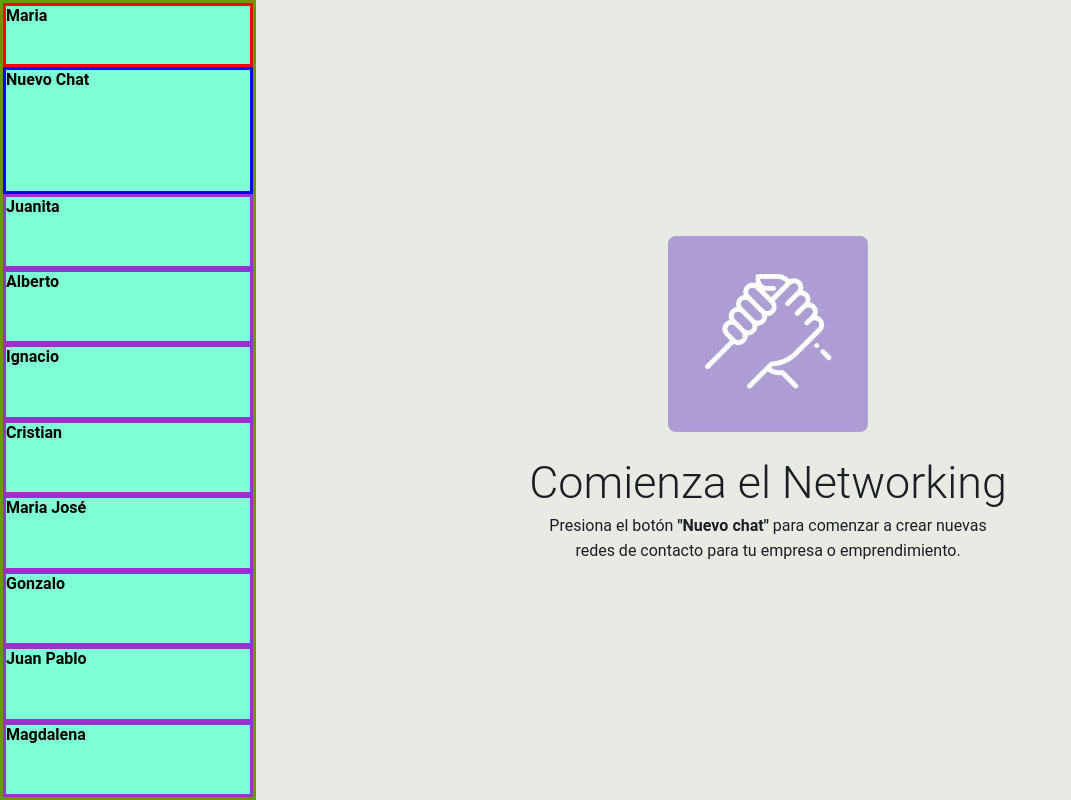
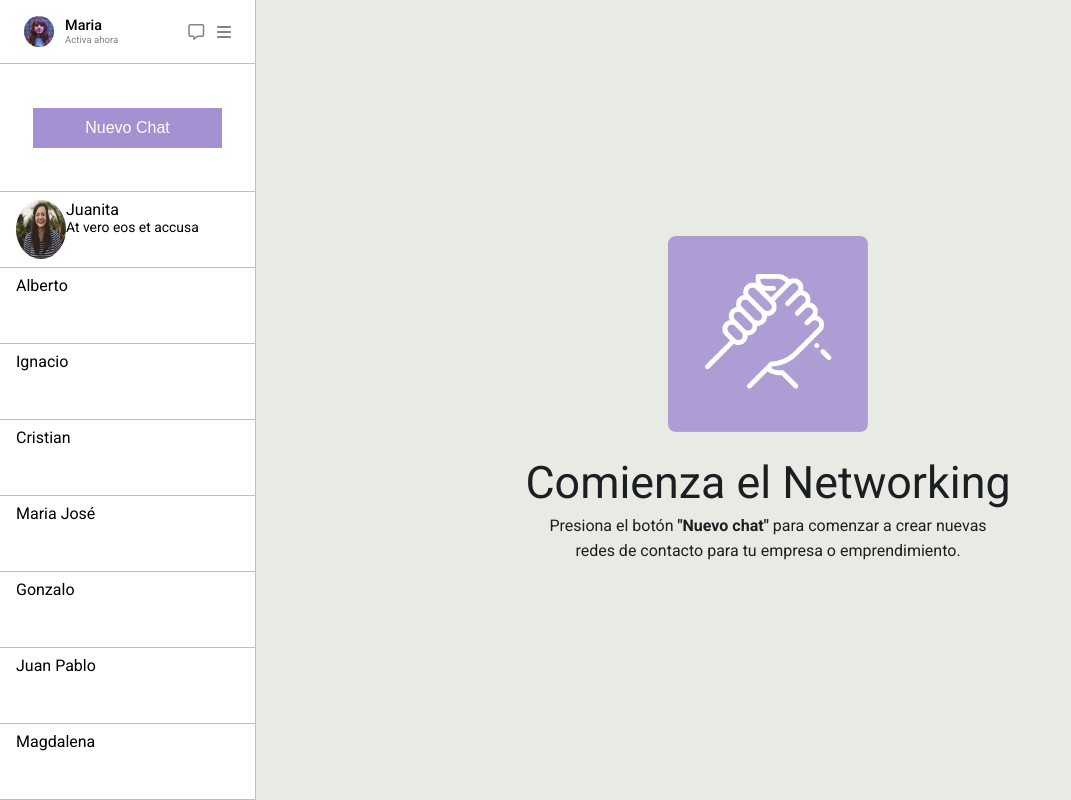
Before and after one commit to joscarmona/desafio-sistema-mensajeria, a plain HTML site: page index.html in a window 1280 px wide. Shown: the whole page, without its empty margins (0-1071 px from the left). Drawn offline with Linux system fonts and the light colour scheme.

Commit message:
seccion de contactos, listo el maquetado de usuario y del botón, se continúa maquetando los contactos con los mensajes

```diff
--- a/assets/css/style.css
+++ b/assets/css/style.css
@@ -1,6 +1,7 @@
 body{
-    font-family: 'Roboto', sans-serif;
     /* background-color: brown; */
+    font-family: "Roboto", sans-serif;
+    font-style: normal;
     height: 100vh;
     width: 100vw;
 }
@@ -51,7 +52,8 @@ body{
 .principal-h2{
     /* font-size: 45px; */
     font-size: 2.8rem;
-    font-weight: 300;
+    font-weight: 400;
+    /* font-stretch: condensed; */
 }
 
 .principal-parrafo-2{
@@ -60,6 +62,7 @@ body{
     /* text-align: center; */
     line-height: 1.6;
     text-align: center;
+    font-size: 1rem;
 }
 /* ******************************************************************************************************** */
 /* ******************************************************************************************************** */
@@ -70,7 +73,7 @@ body{
 /* *************************************** SECCION CONTACTOS ********************************************** */
 /* ******************************************************************************************************** */
 .contactos{
-    background-color: aquamarine;
+    /* background-color: aquamarine; */
     height: 100%;
 
     /* width: 25%; */
@@ -79,30 +82,102 @@ body{
 }
 
 ul{
-    border: solid 3px rgb(111, 150, 6);
+    /* border: solid 3px rgb(111, 150, 6); */
     display: flex;
     flex-direction: column;
     height: 100%;
 }
 
-/* li{
-    border: solid 1px red;
-    flex: 0 0 10%;
-} */
-
 .item-1{
-    border: solid 3px red;
+    /* border: solid 3px red; */
+    border-bottom: solid 0.5px #BEC1BB;
+    border-right: solid 0.5px #BEC1BB;
     flex: 0 0 8%;
+    display: flex;
+    justify-content: space-between;
+    align-items: center;
+    padding: 0.5rem 1.5rem 0.5rem 1.5rem;
 }
 
 .item-2{
-    border: solid 3px blue;
+    /* border: solid 3px blue; */
+    border-bottom: solid 0.5px #BEC1BB;
+    border-right: solid 0.5px #BEC1BB;
     flex: 0 0 16%;
+    display: flex;
+    justify-content: center;
+    align-items: center;
 }
 
 .item-3{
-    border: solid 3px darkorchid;
+    /* border: solid 3px darkorchid; */
+    border-bottom: solid 0.5px #BEC1BB;
+    border-right: solid 0.5px #BEC1BB;
     flex: 0 0 9.5%;
+    display: flex;
+    padding: 0.5rem 0rem 0.5rem 1.0rem;
+}
+
+.usuario-h4{
+    font-size: 0.9rem;
+    font-weight: 410;
+}
+
+.boton-h4{
+    font-size: 1rem;
+    background-color: #A491D2;
+    color: white;
+    border: none;
+    /* width: 190px; */
+    width: 11.87rem;
+    /* height: 40px; */
+    height: 2.5rem;
+}
+
+.contacto-h4{
+    font-size: 1rem;
+    font-weight: 400;
+}
+
+.contacto-mensaje{
+    font-size: 0.87rem;
+    font-weight: 400;
+}
+
+.estado{
+    font-size: 0.6rem;
+    /* color: #BEC1BB; */
+    color: #828485;
+}
+
+i{
+    /* color: #BEC1BB; */
+    color: #828485;;
+}
+
+.usuario-container{
+    /* border: solid 1px red; */
+    display: flex;
+    align-items: center;
+    gap: 0.7rem;
+}
+
+.thumbnail-usuario{
+    /* width: 50px; */
+    /* width: 3.1rem; */
+    /* width: 30px; */
+    width: 1.87rem;
+    border-radius: 100%;
+}
+
+.icon-container{
+    display: flex;
+    gap: 0.8rem;
+}
+
+.thumbnail-contactos{
+    width: 50px;
+    border-radius: 100%;
 }
 /* ******************************************************************************************************** */
 /* ******************************************************************************************************** */
--- a/index.html
+++ b/index.html
@@ -15,6 +15,15 @@
     <!-- Agregar iconos desde fontawesome -->
     <script src="https://kit.fontawesome.com/f1954fad1e.js" crossorigin="anonymous"></script>
 
+    <!-- Tipografía utilizada en la página desde Google Fonts-->
+    <link rel="preconnect" href="https://fonts.googleapis.com">
+    <link rel="preconnect" href="https://fonts.gstatic.com" crossorigin>
+    <link href="https://fonts.googleapis.com/css2?family=Roboto:ital,wght@0,100;0,300;0,400;0,500;0,700;0,900;1,100;1,300;1,400;1,500;1,700;1,900&display=swap" rel="stylesheet">
+
+    <link rel="preconnect" href="https://fonts.googleapis.com">
+    <link rel="preconnect" href="https://fonts.gstatic.com" crossorigin>
+    <link href="https://fonts.googleapis.com/css2?family=Open+Sans:ital,wght@0,300..800;1,300..800&display=swap" rel="stylesheet">
+
 </head>
 <body>
 
@@ -29,36 +38,50 @@
             <ul>
                 <!-- USUARIO -->
                 <li class="item-1">
-                    <h4>Maria</h4>
+                    <article class="usuario-container">
+                        <img class="thumbnail-usuario" src="./assets/image/maria.webp" alt="imagen del usuario maria">
+                        <div>
+                            <h4 class="usuario-h4">Maria</h4>
+                            <p class="estado">Activa ahora</p>
+                        </div>
+                    </article>
+                    <article class="icon-container">
+                        <i class="fa-regular fa-message"></i>
+                        <i class="fa-solid fa-bars"></i>
+                    </article>
                 </li>
                 <!-- BOTON NUEVO CHAT -->
                 <li class="item-2">
-                    <h4>Nuevo Chat</h4>
+                    <button class="boton-h4">Nuevo Chat</button>
                 </li>
                 <!-- CONTACTOS -->
                 <li class="item-3">
-                    <h4>Juanita</h4>
+                    <img class="thumbnail-contactos" src="./assets/image/juanita.webp" alt="imagen de contacto juanita">
+                    <div>
+                        <h4 class="contacto-h4">Juanita</h4>
+                        <p class="contacto-mensaje">At vero eos et accusa</p>
+                    </div>
                 </li>
                 <li class="item-3">
-                    <h4>Alberto</h4>
+                    <h4 class="contacto-h4">Alberto</h4>
                 </li>
                 <li class="item-3">
-                    <h4>Ignacio</h4>
+                    <h4 class="contacto-h4">Ignacio</h4>
                 </li>
                 <li class="item-3">
-                    <h4>Cristian</h4>
+                    <h4 class="contacto-h4">Cristian</h4>
                 </li>
                 <li class="item-3">
-                    <h4>Maria José</h4>
+                    <h4 class="contacto-h4">Maria José</h4>
                 </li>
                 <li class="item-3">
-                    <h4>Gonzalo</h4>
+                    <h4 class="contacto-h4">Gonzalo</h4>
                 </li>
                 <li class="item-3">
-                    <h4>Juan Pablo</h4>
+                    <h4 class="contacto-h4">Juan Pablo</h4>
                 </li>
                 <li class="item-3">
-                    <h4>Magdalena</h4>
+                    <h4 class="contacto-h4">Magdalena</h4>
                 </li>
                 <!-- -------------- -->
             </ul>
```
